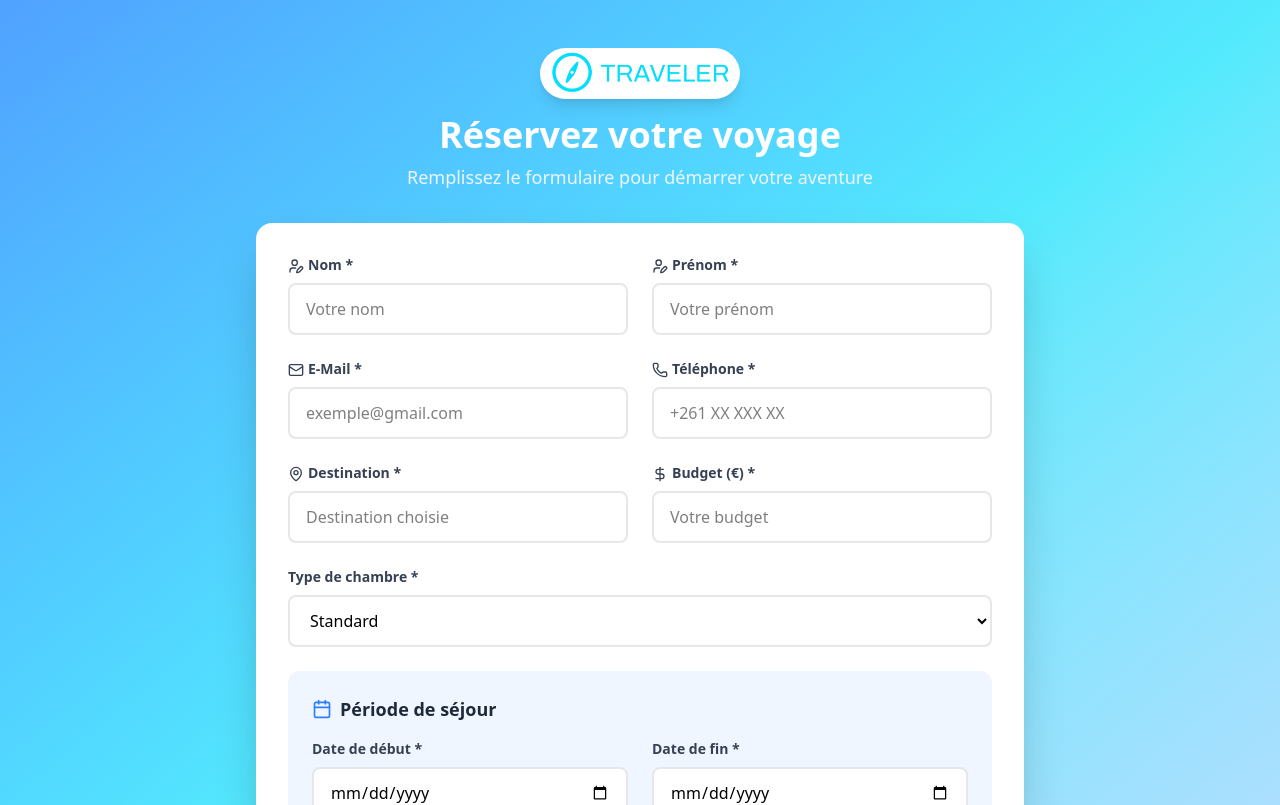
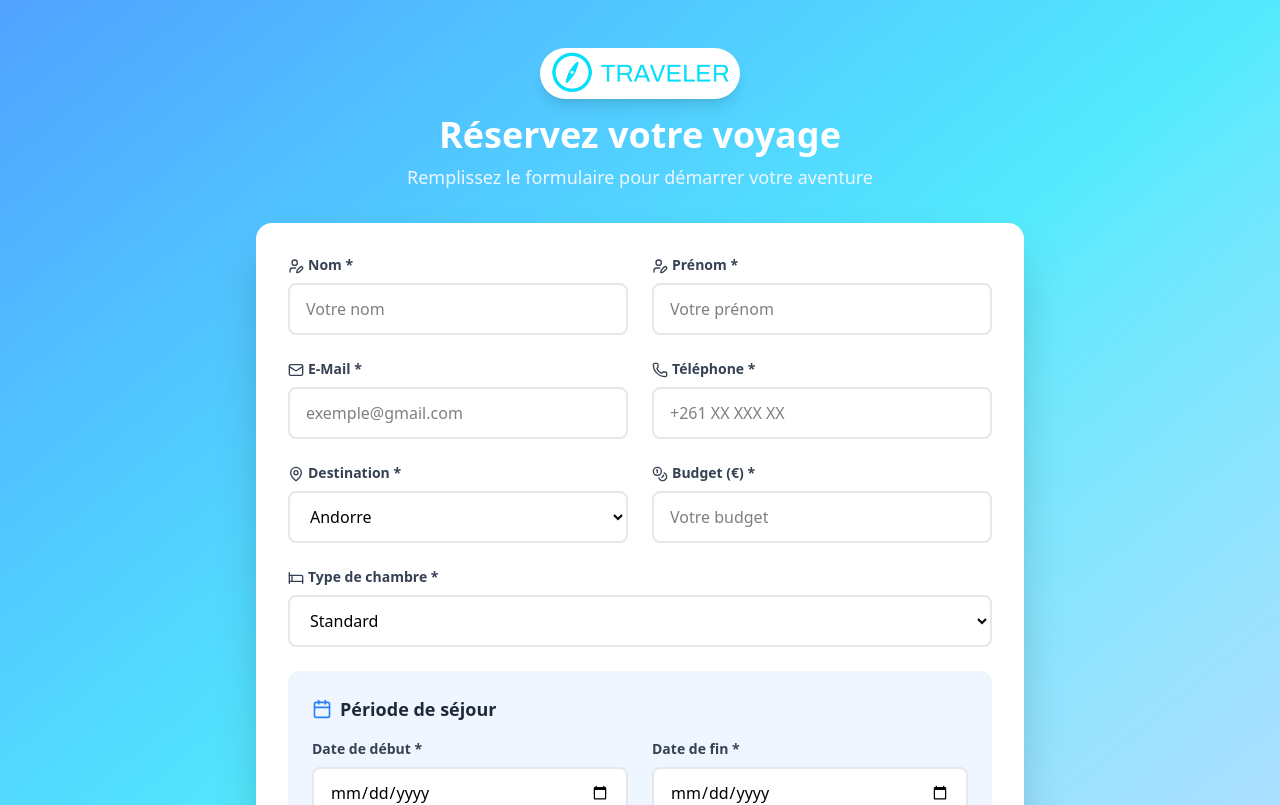
Before and after one commit to christinah26/traveler-bookish, a React (Vite) app: page /formulaire in a window 1280 px wide. Shown: the top 805 px of the page. Built offline with nearby package versions, Linux system fonts and the light colour scheme.

Commit message:
Add files via upload

```diff
--- a/src/pages/Formulaire.tsx
+++ b/src/pages/Formulaire.tsx
@@ -5,9 +5,10 @@ import Logo from "../assets/traveler-nobg.png";
 import Field from "../components/champ";
 import Date from "../components/date";
 import Retour from "../components/retour";
-import { Hotel, Mail, MapPin, Phone, Plane, Send, UserPen, DollarSign, X } from "lucide-react";
+import { Hotel, Mail, MapPin, Phone, Plane, Send, UserPen, X, Coins, Bed } from "lucide-react";
 import Swal from "sweetalert2";
 import "../components/popup";
+import pays from '../utils/pays';
 
 interface FormData {
   nom: string;
@@ -21,6 +22,10 @@ interface FormData {
   room: string;
   dateDebut: string;
   dateFin: string;
+  pays: {
+    CODE: string;
+    NOM: string;
+  };
 }
 
 function Formulaire() {
@@ -41,6 +46,10 @@ function Formulaire() {
     room: 'standard',
     dateDebut: '',
     dateFin: '',
+    pays: {
+      CODE: "AD",
+      NOM: "Andorre",
+    },
   });
 
   // Mise à jour du localStorage quand les données changent
@@ -143,7 +152,7 @@ function Formulaire() {
       <div className="max-w-3xl mx-auto">
         <div className="text-center mb-8">
           <div className="inline-flex items-center justify-center w-50 bg-white rounded-full shadow-lg mb-4">
-            <img src={Logo} alt="Traveler Logo" />
+            <img src={Logo} alt="Logo" />
           </div>
           <h1 className="text-4xl font-bold text-white mb-2">Réservez votre voyage</h1>
           <p className="text-blue-50 text-lg">Remplissez le formulaire pour démarrer votre aventure</p>
@@ -165,8 +174,36 @@ function Formulaire() {
 
             {/* Destination et Budget */}
             <div className="grid grid-cols-1 md:grid-cols-2 gap-6">
-              <Field label="Destination" icon={MapPin} id="destination" name="destination" value={formData.destination} onChange={handleChange} placeholder="Destination choisie" />
-              <Field label="Budget (€)" icon={DollarSign} id="budget" name="budget" type="number" value={formData.budget} onChange={handleChange} placeholder="Votre budget" />
+              {/* <Field label="Destination" icon={MapPin} id="destination" name="destination" value={formData.destination} onChange={handleChange} placeholder="Destination choisie" /> */}
+              <div>
+                <label htmlFor="room" className="block text-sm font-semibold text-gray-700 mb-2">
+                  <MapPin className="inline w-4 h-4 mr-1"/>Destination *</label>
+                <select
+                  className="w-full px-4 py-3 border-2 border-gray-200 rounded-lg focus:border-blue-500 focus:outline-none transition-colors"
+                  value={formData.pays?.CODE}
+                  onChange={(e) => {
+                      setFormData({
+                          ...formData,
+                          pays: {
+                              CODE: pays.find(
+                                  (c) => c.CODE === e.target.value
+                              )!.CODE,
+                              NOM: pays.find(
+                                  (c) => c.CODE === e.target.value
+                              )!.NOM,
+                          },
+                      });
+                  }}
+                >
+                  {pays.map((p) => (
+                      <option key={p.CODE} value={p.CODE}>
+                          {p.NOM}
+                      </option>
+                  ))}
+                </select>
+              </div>
+
+              <Field label="Budget (€)" icon={Coins} id="budget" name="budget" type="number" value={formData.budget} onChange={handleChange} placeholder="Votre budget" />
             </div>
 
             {/* Hôtel et Compagnie */}
@@ -174,7 +211,9 @@ function Formulaire() {
               <div className="space-y-4">
                 {/* Hôtel */}
                 <div>
-                  <label className="block text-sm font-semibold text-gray-700 mb-2">Hôtel choisi *</label>
+                  <label className="block text-sm font-semibold text-gray-700 mb-2">
+                    <Hotel className="inline w-4 h-4 mr-1"/>
+                    Hôtel choisi *</label>
                   {formData.hotel ? (
                     <div className="flex items-center gap-3">
                       <input
@@ -195,9 +234,9 @@ function Formulaire() {
                     <button
                       onClick={handleHotelSelect}
                       type="button"
-                      className="w-full flex items-center justify-center gap-2 px-4 py-3 bg-blue-600 text-white font-semibold rounded-lg hover:bg-blue-700 transition-colors"
+                      className="w-full flex items-center justify-center gap-2 px-4 py-3 bg-gradient-to-r from-blue-500 to-cyan-500 text-white font-semibold rounded-lg hover:bg-blue-700 transition-colors"
                     >
-                      <Hotel size={20} />
+                      {/* <Hotel size={20} /> */}
                       Choisir un hôtel
                     </button>
                   )}
@@ -205,7 +244,9 @@ function Formulaire() {
 
                 {/* Compagnie aérienne */}
                 <div>
-                  <label className="block text-sm font-semibold text-gray-700 mb-2">Compagnie aérienne choisie *</label>
+                  <label className="block text-sm font-semibold text-gray-700 mb-2">
+                    <Plane className="inline w-4 h-4 mr-1"/>
+                    Compagnie aérienne choisie *</label>
                   {formData.compagnie ? (
                     <div className="flex items-center gap-3">
                       <input
@@ -226,9 +267,9 @@ function Formulaire() {
                     <button
                       onClick={handleCompagnieSelect}
                       type="button"
-                      className="w-full flex items-center justify-center gap-2 px-4 py-3 bg-blue-600 text-white font-semibold rounded-lg hover:bg-blue-700 transition-colors"
+                      className="w-full flex items-center justify-center gap-2 px-4 py-3 bg-gradient-to-r from-blue-500 to-cyan-500 text-white font-semibold rounded-lg hover:bg-blue-700 transition-colors"
                     >
-                      <Plane size={20} />
+                      {/* <Plane size={20} /> */}
                       Choisir une compagnie aérienne
                     </button>
                   )}
@@ -238,7 +279,9 @@ function Formulaire() {
 
             {/* Type de chambre */}
             <div>
-              <label htmlFor="room" className="block text-sm font-semibold text-gray-700 mb-2">Type de chambre *</label>
+              <label htmlFor="room" className="block text-sm font-semibold text-gray-700 mb-2">
+                <Bed className="inline w-4 h-4 mr-1"/>
+                Type de chambre *</label>
               <select
                 name="room"
                 id="room"
--- a/src/pages/Login.tsx
+++ b/src/pages/Login.tsx
@@ -77,7 +77,7 @@ export default function Login() {
             <div className="max-w-3xl mx-auto">
                 <div className="text-center mb-8">
                     <div className="inline-flex items-center justify-center w-50 bg-white rounded-full shadow-lg mb-4">
-                        <img src={Logo} />
+                        <img src={Logo}  alt="Logo" />
                     </div>
                     <h1 className="text-4xl font-bold text-white mb-2">
                         Connexion
--- a/src/pages/Signin.tsx
+++ b/src/pages/Signin.tsx
@@ -32,13 +32,16 @@ function Signin() {
         pays: {
             CODE: string;
             NOM: string;
-        } | null;
+        };
     }>({
         nom: "",
         prenom: "",
         email: "",
         password: "",
-        pays: null,
+        pays: {
+            CODE: "AD",
+            NOM: "Andorre",
+        },
     });
     const handleChange = (e: React.ChangeEvent<HTMLInputElement>) => {
         setFormData({ ...formData, [e.target.name]: e.target.value });
@@ -156,7 +159,6 @@ function Signin() {
                             <select
                                 className="p-2 border-2 border-gray-200 rounded-xl w-1/2 my-5 focus:ring focus:ring-blue-200"
                                 value={formData.pays?.CODE}
-                                // defaultValue={AD}
                                 onChange={(e) => {
                                     setFormData({
                                         ...formData,
```
